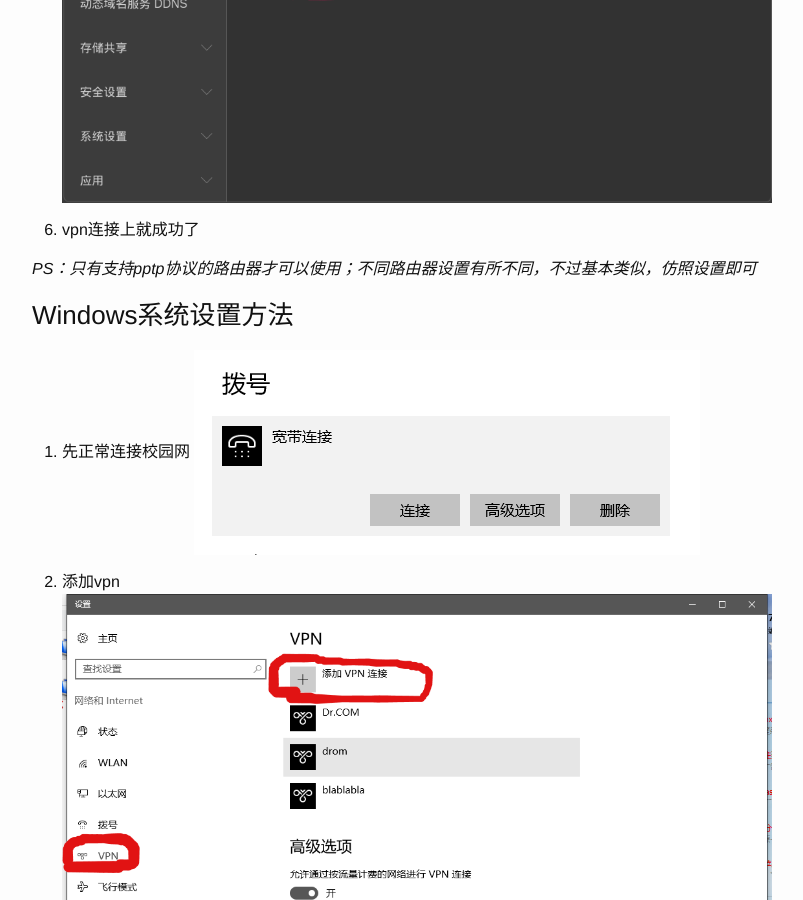
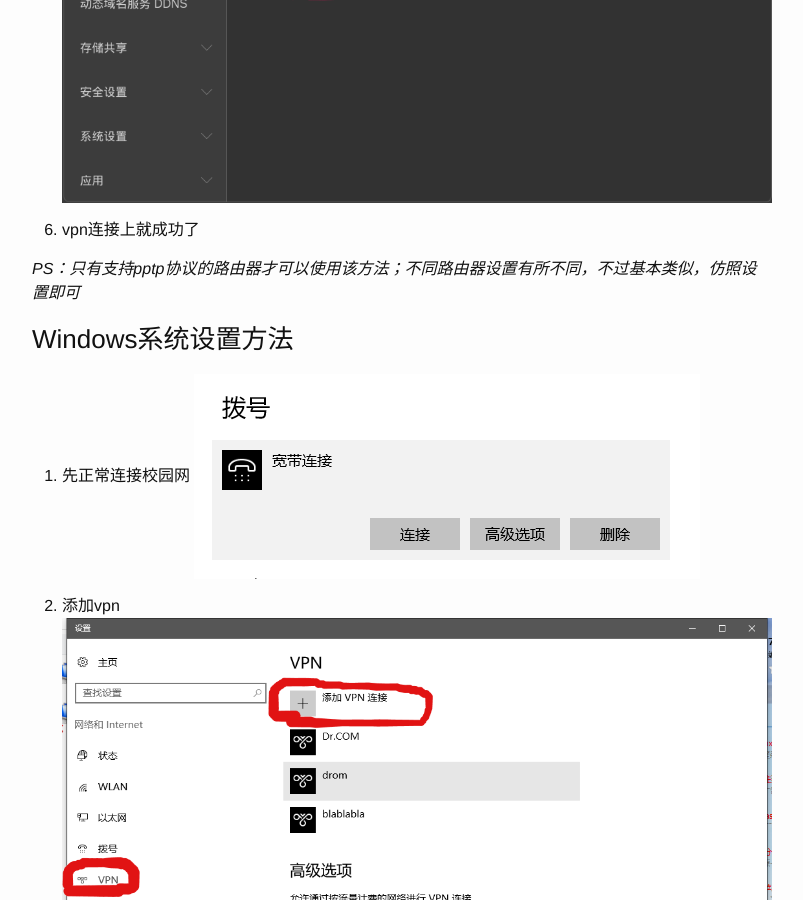
Before and after one commit to zephyrzoom/zephyrzoom.github.io, a Jekyll site: the page built from _posts/2017-03-08-drcom.md, in a window 1280 px wide and 900 px high, scrolled down 2864 px. Shown: the whole window, without its empty margins (238-1041 px from the left). Built offline with Jekyll 4.4.1, drawn with Linux system fonts in a browser that asks for light colours; comment, search, counter and statistics services are not loaded.

Commit message:
update drcom

```diff
--- a/_posts/2017-03-08-drcom.md
+++ b/_posts/2017-03-08-drcom.md
@@ -22,7 +22,7 @@ date: 2017-03-08 18:00:00 +0800
 
 6. vpn连接上就成功了
 
-*PS：只有支持pptp协议的路由器才可以使用；不同路由器设置有所不同，不过基本类似，仿照设置即可*
+*PS：只有支持pptp协议的路由器才可以使用该方法；不同路由器设置有所不同，不过基本类似，仿照设置即可*
 
 
 ### Windows系统设置方法
```
